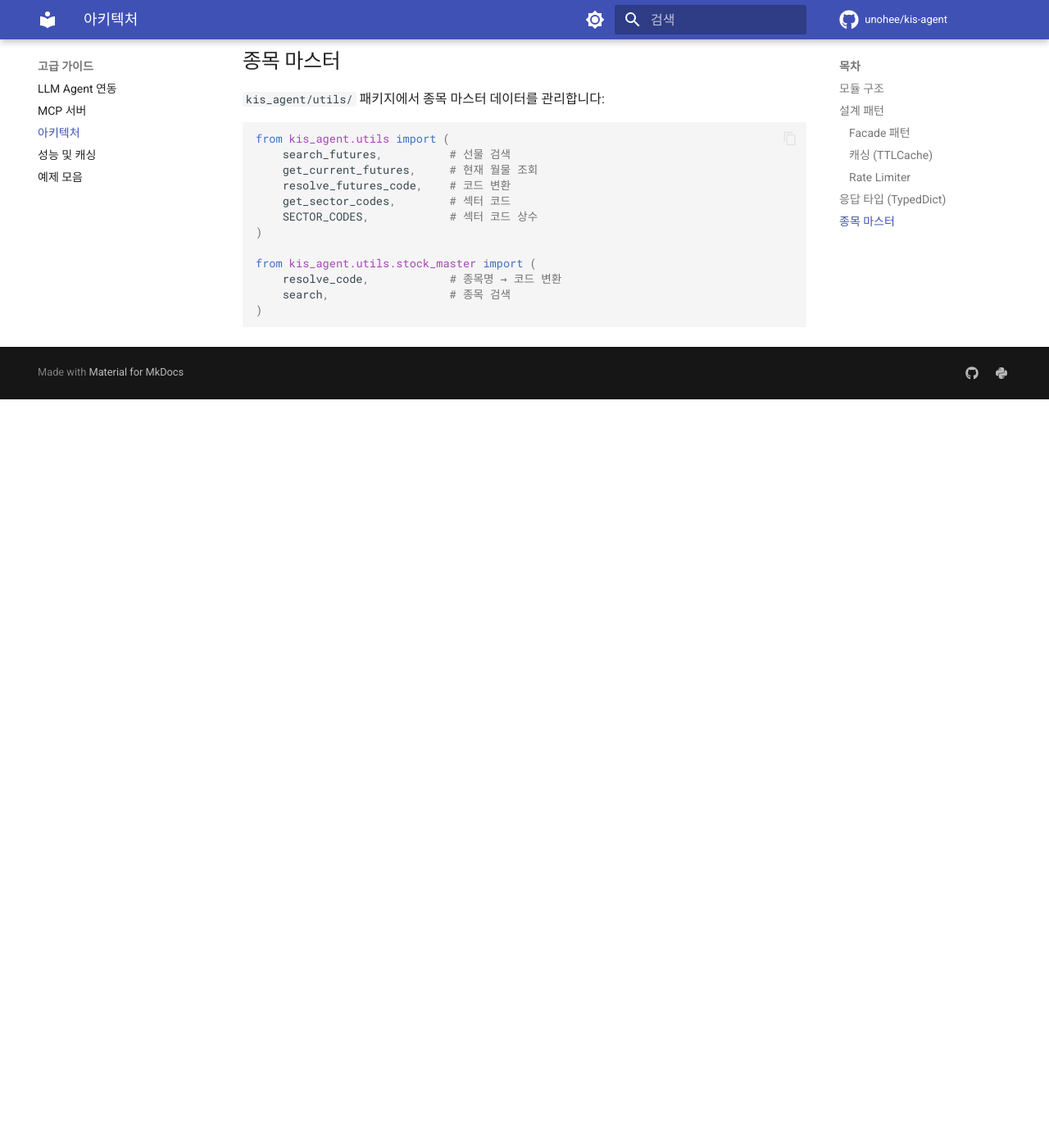
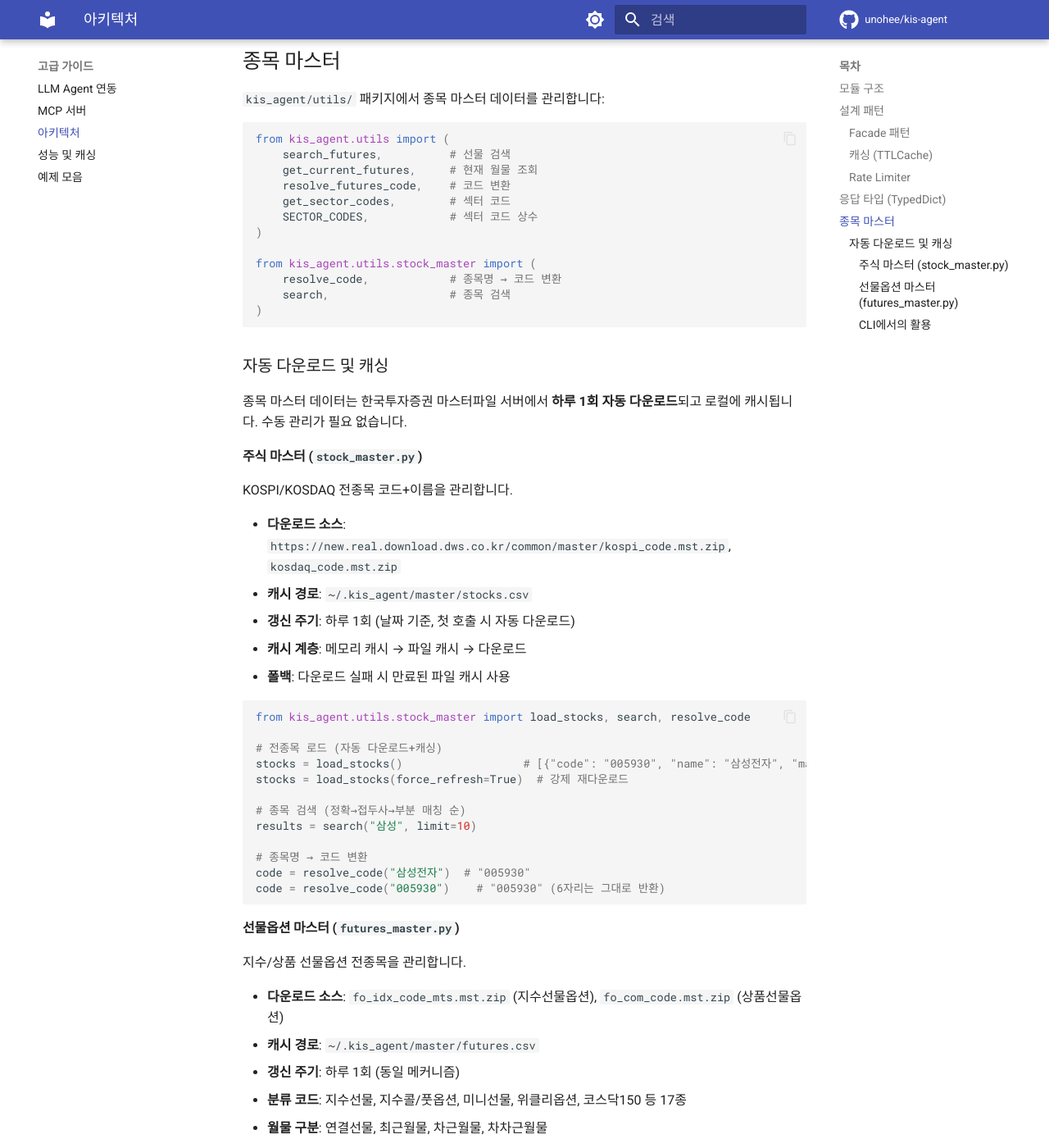
Before and after one commit to unohee/kis-agent, an MkDocs documentation site: the page built from docs/advanced/architecture.md, in a window 1280 px wide and 1400 px high, scrolled down 3122 px. Shown: the whole window at 82% size. Built offline with MkDocs 1.6.1 and Material for MkDocs 9.7.7, drawn with Linux system fonts in a browser that asks for light colours; comment, search, counter and statistics services are not loaded; before the commit the page ends 3609 px from its top, so only the background shows below that; some of the changed text lies outside the part shown.

Commit message:
docs(architecture): add master file auto-download & caching guide
- stock_master.py: KOSPI/KOSDAQ auto-download, daily cache refresh,
  memory→file→download fallback chain, search/resolve_code
- futures_master.py: index/commodity futures auto-download, 17
  product types, month-type classification
- CLI integration: resolve_code for name→code auto conversion

````diff
--- a/docs/advanced/architecture.md
+++ b/docs/advanced/architecture.md
@@ -152,3 +152,70 @@ from kis_agent.utils.stock_master import (
     search,                  # 종목 검색
 )
 ```
+
+### 자동 다운로드 및 캐싱
+
+종목 마스터 데이터는 한국투자증권 마스터파일 서버에서 **하루 1회 자동 다운로드**되고 로컬에 캐시됩니다. 수동 관리가 필요 없습니다.
+
+#### 주식 마스터 (`stock_master.py`)
+
+KOSPI/KOSDAQ 전종목 코드+이름을 관리합니다.
+
+- **다운로드 소스**: `https://new.real.download.dws.co.kr/common/master/kospi_code.mst.zip`, `kosdaq_code.mst.zip`
+- **캐시 경로**: `~/.kis_agent/master/stocks.csv`
+- **갱신 주기**: 하루 1회 (날짜 기준, 첫 호출 시 자동 다운로드)
+- **캐시 계층**: 메모리 캐시 → 파일 캐시 → 다운로드
+- **폴백**: 다운로드 실패 시 만료된 파일 캐시 사용
+
+```python
+from kis_agent.utils.stock_master import load_stocks, search, resolve_code
+
+# 전종목 로드 (자동 다운로드+캐싱)
+stocks = load_stocks()                  # [{"code": "005930", "name": "삼성전자", "market": "코스피"}, ...]
+stocks = load_stocks(force_refresh=True)  # 강제 재다운로드
+
+# 종목 검색 (정확→접두사→부분 매칭 순)
+results = search("삼성", limit=10)
+
+# 종목명 → 코드 변환
+code = resolve_code("삼성전자")  # "005930"
+code = resolve_code("005930")    # "005930" (6자리는 그대로 반환)
+```
+
+#### 선물옵션 마스터 (`futures_master.py`)
+
+지수/상품 선물옵션 전종목을 관리합니다.
+
+- **다운로드 소스**: `fo_idx_code_mts.mst.zip` (지수선물옵션), `fo_com_code.mst.zip` (상품선물옵션)
+- **캐시 경로**: `~/.kis_agent/master/futures.csv`
+- **갱신 주기**: 하루 1회 (동일 메커니즘)
+- **분류 코드**: 지수선물, 지수콜/풋옵션, 미니선물, 위클리옵션, 코스닥150 등 17종
+- **월물 구분**: 연결선물, 최근월물, 차근월물, 차차근월물
+
+```python
+from kis_agent.utils.futures_master import (
+    load_futures, search_futures, get_current_futures, resolve_futures_code
+)
+
+# 전종목 로드
+futures = load_futures()
+
+# 선물 검색
+results = search_futures("KOSPI200")
+
+# 현재 근월물 조회
+current = get_current_futures("kospi200")  # {"code": "101S06", "name": "F 202606", ...}
+
+# 단축코드 해석
+info = resolve_futures_code("101S06")
+```
+
+#### CLI에서의 활용
+
+CLI에서 종목명으로 입력하면 내부적으로 `resolve_code()`를 호출하여 자동 변환합니다:
+
+```bash
+kis price 삼성전자        # → resolve_code("삼성전자") → "005930"
+kis search 카카오         # → search("카카오")
+kis futures 101S06       # → futures_master에서 종목명 자동 조회
+```
````
